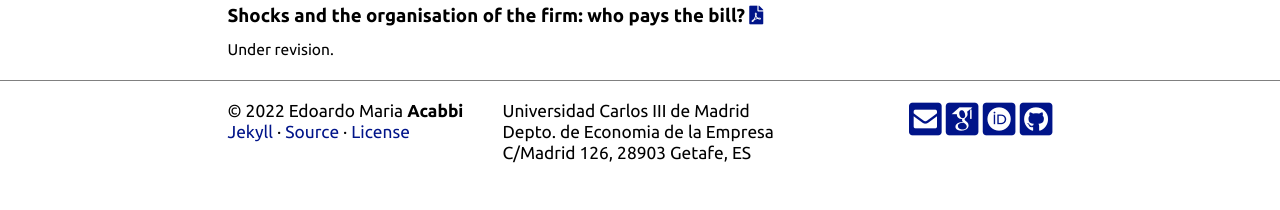
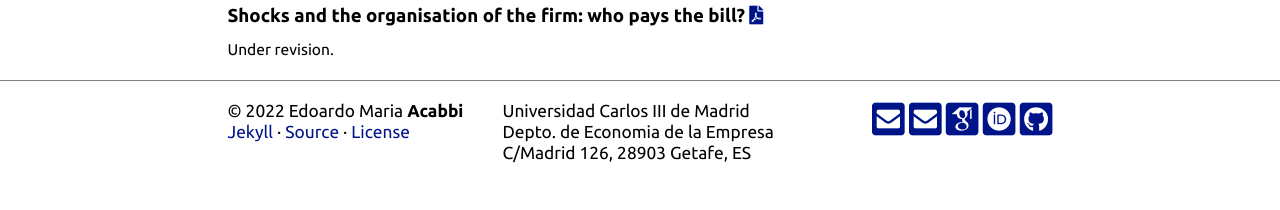
Before and after one commit to eacabbi/eacabbi.github.io, a Jekyll site: the page built from index.md, in a window 1280 px wide. Shown: the part 1991-2201 px from the top of the page. Built offline with Jekyll 4.4.1, drawn with Linux system fonts in a browser that asks for light colours; some web fonts are replaced.

Commit message:
updates emails

```diff
--- a/_config.yml
+++ b/_config.yml
@@ -18,6 +18,7 @@ department: Depto. de Economia de la Empresa
 address: C/Madrid 126, 28903 Getafe, ES
 office: Normante 6.0.23B
 email: edoardomaria.acabbi@uc3m.es
+email2: eacabbi@northwesten.edu
 
 # Icon settings
 doi_icon: ai ai-doi
--- a/_includes/footer.html
+++ b/_includes/footer.html
@@ -13,7 +13,8 @@
                                 {{ site.university }}<br />{{ site.department }}<br />{{ site.address }}
                         </div>
                         <div class="section right" style="width: 75%; ">
-                                <a href="mailto:{{ site.email }}" class="fas fa-2x fa-envelope-square" title="Email" id="icon"></a>
+                                <a href="mailto:{{ site.email }}" class="fas fa-2x fa-envelope-square" title="Email - UC3M" id="icon"></a>
+                                <a href="mailto:{{ site.email2 }}" class="fas fa-2x fa-envelope-square" title="Email - Northwestern" id="icon"></a>
                                 <a href="https://scholar.google.com/citations?user=qQTEqjQAAAAJ&hl=en" class="ai ai-2x ai-google-scholar-square" title="Google Scholar" id="icon"></a>
                                 <a href="https://orcid.org/0000-0001-8861-8881" class="ai ai-2x ai-orcid-square" title="ORCID" id="icon"></a>
                                 <a href="https://github.com/eacabbi" class="fab fa-2x fa-github-square" title="GitHub" id="icon"></a>
```
